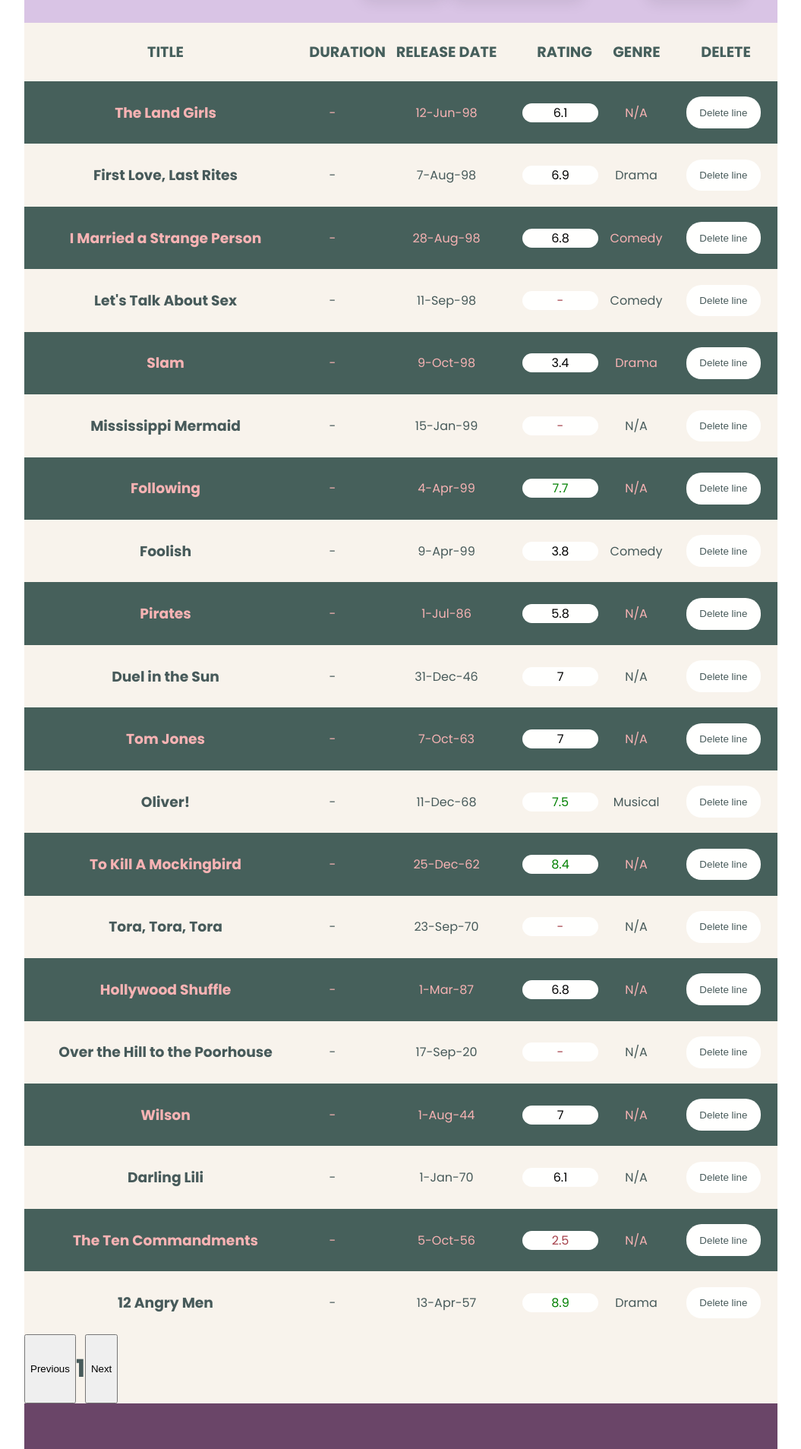
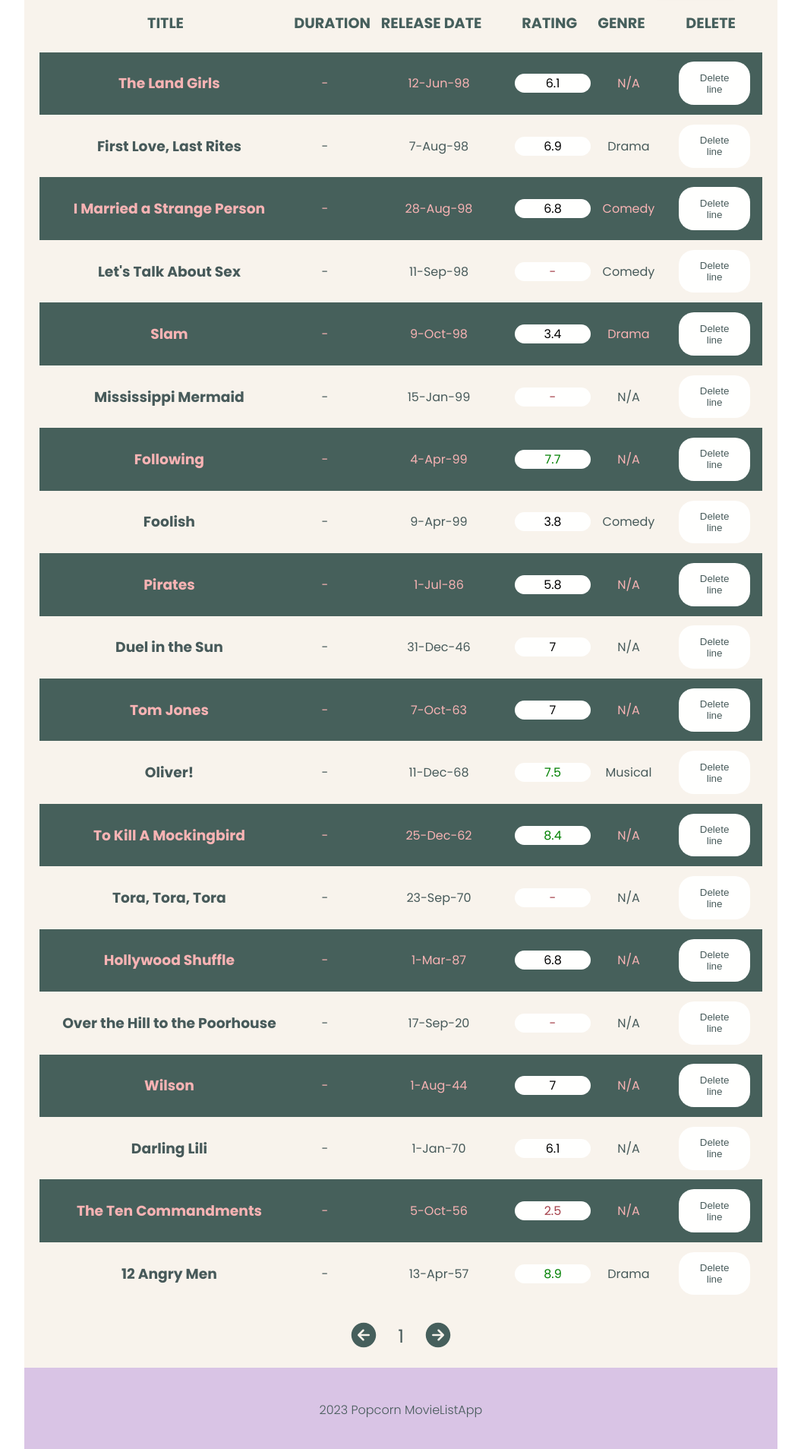
Before and after one commit to agnesnora/movieListApp, a React (Vite) app: page / in a window 1280 px wide. Shown: the part 460-2367 px from the top of the page at 76% size, without its empty margins (112-1167 px from the left). Built offline with nearby package versions, Linux system fonts and the light colour scheme.

Commit message:
styling pagebutton

```diff
--- a/src/App.css
+++ b/src/App.css
@@ -1,18 +1,26 @@
+* {
+  box-sizing: border-box;
+}
 body {
   margin: 0 auto;
-
   font-family: "Poppins", sans-serif;
   max-width: max-content;
 }
 
 .footer {
-  background-color: #6a4568;
-  color: #d9c4e5;
+  background-color: #d9c4e5;
+  color: #475a5a;
   padding: 2em;
 }
 
+.footer > h1 {
+  text-align: center;
+  font-weight: 300;
+  font-size: 1em;
+}
+
 .header {
-  background: url("../../movieApp/popcornLilac.png") #d9c4e5;
+  background: url("../../movieApp/Popcorns4.png") #d9c4e5;
   background-position: right;
   background-size: contain;
   background-repeat: no-repeat;
@@ -126,6 +134,8 @@ form > button {
 
   color: #475a5a;
   /* padding: 0 2em; */
+  width: 96%;
+  margin: 0 auto;
 }
 
 .table--container:hover,
@@ -171,21 +181,35 @@ form > button {
 
 .pagination {
   display: flex;
+  align-items: center;
+  justify-content: center;
 }
 
-.pagenumber {
-  padding: 1em;
-  margin: 0.3em;
-  text-decoration: none;
-  border: 1px magenta solid;
-  border-radius: 8px;
+.pageNumber {
+  margin: 1em 0.5em;
+  font-weight: 400;
+  font-size: 1.5em;
 }
 
+.page--step--icon {
+  font-size: 3em;
+  color: #465f5c;
+}
+
+.page--step--icon:hover {
+  color: #d9c4e5;
+}
+.pagination > button {
+  background-color: transparent;
+  border: none;
+  cursor: pointer;
+  padding: 1em;
+}
 .button--search {
   background-color: #f2f2f2;
   border-radius: 12px;
   box-shadow: transparent 0 0 0 3px, rgba(18, 18, 18, 0.1) 0 6px 20px;
-  box-sizing: border-box;
+
   color: #2e425e;
   cursor: pointer;
   font-family: Poppins, sans-serif;
@@ -216,3 +240,7 @@ input {
 }
 
 /*Rating*/
+
+main {
+  background-color: #f8f3ec;
+}
--- a/src/App.jsx
+++ b/src/App.jsx
@@ -13,7 +13,7 @@ function App() {
 
       <Movies />
 
-      <Footer>2023 MovieListApp</Footer>
+      <Footer>2023 Popcorn MovieListApp</Footer>
     </>
   );
 }
--- a/src/components/Movies.jsx
+++ b/src/components/Movies.jsx
@@ -71,15 +71,15 @@ export default function Movies() {
       }}
     >
       <Search />
-      <div className="main--table--container">
-        <main className="main">
+      <main className="main">
+        <div className="main--table--container">
           <Title />
           {/* {isHide ? <PopUp /> : null} */}
           {modalState ? <Modal /> : null}
           <Table />
           <Pagination />
-        </main>
-      </div>
+        </div>
+      </main>
     </MovieContext.Provider>
   );
 }
--- a/src/components/Pagination.jsx
+++ b/src/components/Pagination.jsx
@@ -1,5 +1,6 @@
 import { MovieContext } from "./Movies";
 import { useContext } from "react";
+import { IoArrowForwardCircle, IoArrowBackCircle } from "react-icons/io5";
 
 export default function Pagination() {
   const { moviesArray, moviesPerPage, paginate, currentPage, setCurrentPage } =
@@ -22,9 +23,14 @@ export default function Pagination() {
   }
   return (
     <div className="pagination">
-      <button onClick={() => stepBackward(currentPage)}>Previous</button>
-      <h1>{currentPage}</h1>
-      <button onClick={() => stepForward(currentPage)}>Next</button>
+      <button onClick={() => stepBackward(currentPage)}>
+        {" "}
+        <IoArrowBackCircle className="page--step--icon" />{" "}
+      </button>
+      <h1 className="pageNumber">{currentPage}</h1>
+      <button onClick={() => stepForward(currentPage)}>
+        <IoArrowForwardCircle className="page--step--icon" />
+      </button>
     </div>
   );
 }
```
Also changed, not shown: Popcorns#475a5a.png (added), Popcorns4.png (added).
